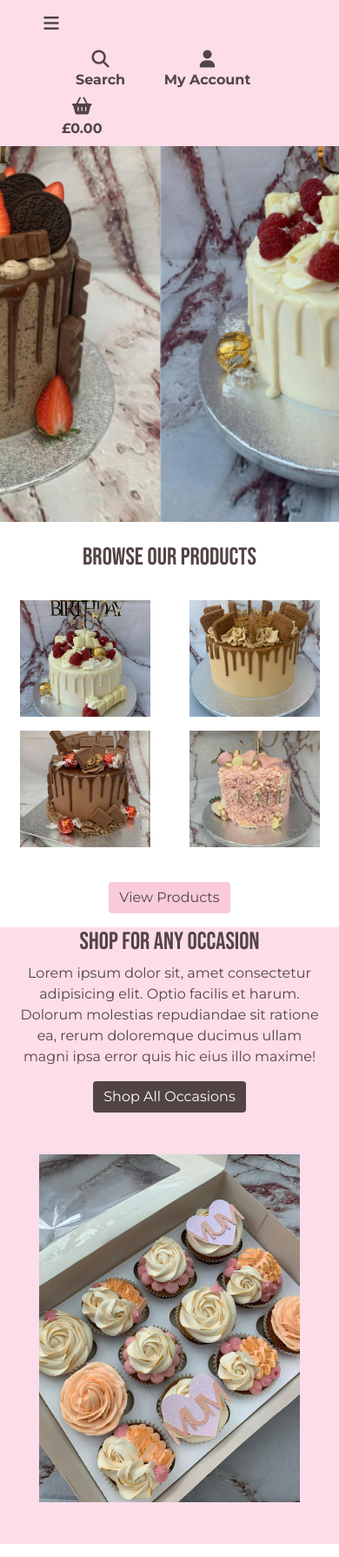
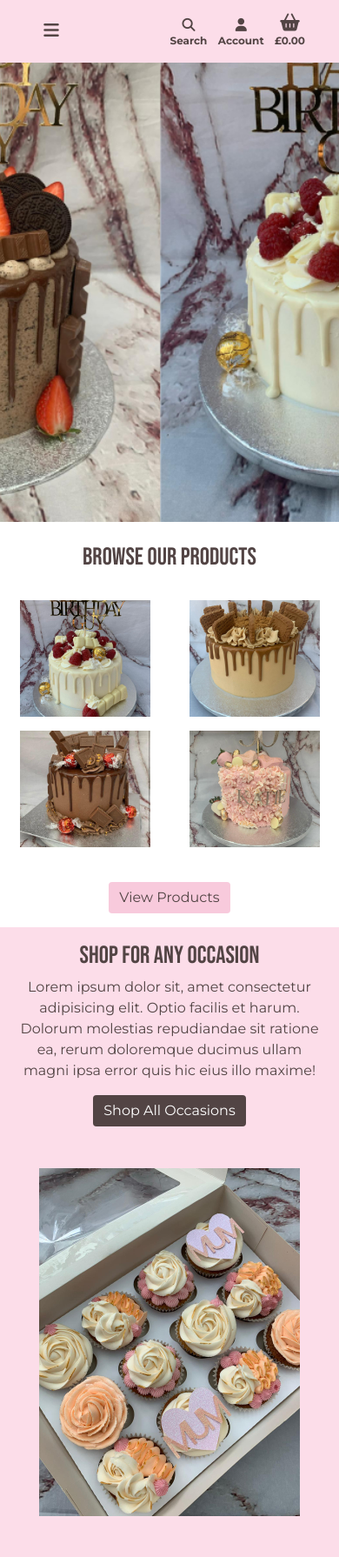
Before and after one commit to Alicepinch/bakemyday, a Django app: page / in a window 390 px wide. Shown: the top 1790 px of the page at 87% size. Run offline with Django 3.2, Linux system fonts and the light colour scheme; the visitor is signed in with stand-in values (Sample User, id 1); parts of the project's set-up code (start-up, migrations or seed data) failed here and were passed over; some libraries are stand-ins or nearby versions; grey boxes are pictures that could not be loaded.

Commit message:
Styling added for responsiveness

```diff
--- a/home/templates/home/index.html
+++ b/home/templates/home/index.html
@@ -54,7 +54,7 @@
 <div class="container-fluid occasion-promotion-section">
   <div class="row">
     <div class="col-12 col-md-6 text-center my-auto">
-      <h3 class="homepage-header">Shop For Any Occasion</h3>
+      <h3 class="pt-3 homepage-header">Shop For Any Occasion</h3>
       <p>
         Lorem ipsum dolor sit, amet consectetur adipisicing elit. Optio facilis
         et harum. Dolorum molestias repudiandae sit ratione ea, rerum doloremque
@@ -88,7 +88,7 @@
       </p>
       <img
         src="{{ MEDIA_URL }}blog-post-image.jpg"
-        class="blog-img"
+        class="blog-img-home"
         alt="Blog Post"
       />
       <p>
--- a/static/css/base.css
+++ b/static/css/base.css
@@ -271,4 +271,16 @@ footer a:hover {
         width: 150px;
         padding-bottom: 1rem;
    }
+   .account-background {
+        padding-top: 125px;
+   }
+   .nav-link {
+        padding-left: 0px;
+        padding-right: 0px;
+    }
 }
+@media screen and (max-width: 640px) {
+    .nav-link {
+        font-size: 12px;
+    }
+}
--- a/templates/allauth/account/base.html
+++ b/templates/allauth/account/base.html
@@ -4,7 +4,7 @@
 <div class="account-background overlay">
     <div class="container py-3">
         <div class="row">
-            <div class="col-10 col-md-6 offset-md-3">
+            <div class="col-10 col-md-6 offset-1 offset-md-3">
                 <div class=" allauth-form-inner-content">
                     {% block inner_content %}
                     {% endblock %}
--- a/templates/includes/header.html
+++ b/templates/includes/header.html
@@ -17,14 +17,14 @@
                     aria-expanded="false">
                     <div class="text-center">
                         <div><i class="fas fa-user fa-lg"></i></div>
-                        <p class="my-0">My Account</p>
+                        <p class="my-0">Account</p>
                     </div>
                 </a>
                 <div class="dropdown-menu border-0" aria-labelledby="user-options">
                     {% if request.user.is_authenticated %}
                     {% if request.user.is_superuser %}
                     <a href="{% url 'add_product' %}"
-                        class="dropdown-item ">Product Management</a>
+                        class="dropdown-item ">Add Product</a>
                     {% endif %}
                     <a href="{% url 'profile' %}"
                         class="dropdown-item">Profile</a>
--- a/templates/includes/navbar-mobile.html
+++ b/templates/includes/navbar-mobile.html
@@ -1,8 +1,8 @@
 
 <ul class="list-inline-item my-auto">
     <li class="list-inline-item">
-        <a class="text-black nav-link d-block d-lg-none" href="#" id="mobile-search" data-toggle="dropdown" aria-haspopup="true" aria-expanded="false">
-            <div class="text-center">
+        <a class="d-block d-lg-none" href="#" id="mobile-search" data-toggle="dropdown" aria-haspopup="true" aria-expanded="false">
+            <div class="text-center nav-link">
                 <div><i class="fas fa-search fa-lg"></i></div>
                 <p class="my-0">Search</p>
             </div>
@@ -24,12 +24,12 @@
         <a class="text-black nav-link d-block d-lg-none" href="#" id="user-options-mobile" data-toggle="dropdown" aria-haspopup="true" aria-expanded="false">
             <div class="text-center">
                 <div><i class="fas fa-user fa-lg"></i></div>
-                <p class="my-0">My Account</p>
+                <p class="my-0">Account</p>
             </div>
         </a>
         <div class="dropdown-menu" aria-labelledby="user-options-mobile">
                 {% if user.is_authenticated %}
-                <a href="" class="dropdown-item">Product Management</a>
+                <a href="" class="dropdown-item">Add Product</a>
                 <a href="{% url 'profile' %}" class="dropdown-item">My Profile</a>
                 <a href="{% url 'account_logout' %}" class="dropdown-item">Logout</a>
                 {% else %}
@@ -39,7 +39,7 @@
         </div>
     </li>
     <li class="list-inline-item d-lg-none">
-        <a class="my-auto header-links" href="{% url 'view_bag' %}">
+        <a class="my-auto nav-link" href="{% url 'view_bag' %}">
             <div class="text-center">
                 <i class="fas fa-shopping-basket"></i>
             </div>
--- a/templates/includes/navbar.html
+++ b/templates/includes/navbar.html
@@ -34,7 +34,6 @@
              <a href="{% url 'products'%}?occasion=easter" class="dropdown-item">Easter</a>
              <a href="{% url 'products'%}?occasion=afternoon_tea" class="dropdown-item">Afternoon tea</a>
              <a href="{% url 'products'%}?occasion=christmas" class="dropdown-item">Christmas</a>
-             <a href="{% url 'products'%}?occasion=birthdays,mother_and_fathers_day,easter,afternoon_tea,christmas" class="dropdown-item">All Occasions</a>
           </div>
        </li>
        <li class="nav-item dropdown">
```
Also changed, not shown: static/css/favicon.ico (deleted).
